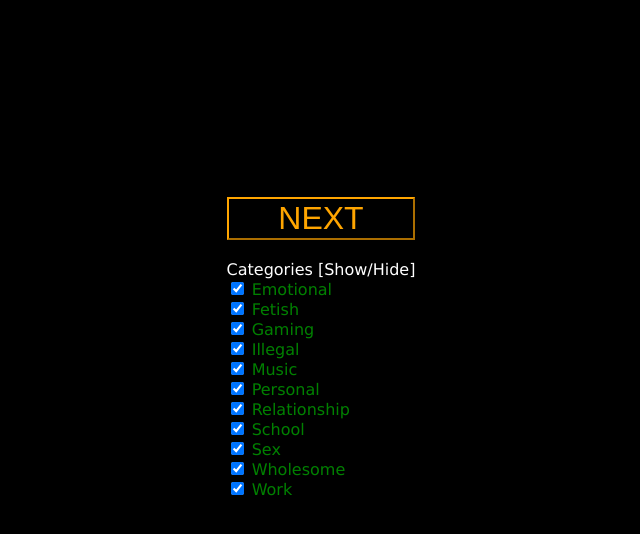
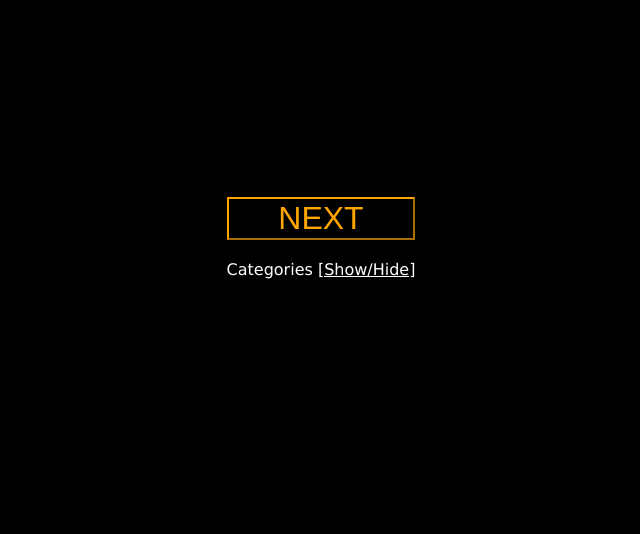
Before and after one commit to yutamago/yutamago.github.io, a plain HTML site: page never/index.html in a window 1280 px wide. Shown: the part 70-604 px from the top of the page, without its empty margins (319-959 px from the left). Drawn offline with Linux system fonts and the light colour scheme.

Commit message:
default hidden cats

```diff
--- a/never/index.html
+++ b/never/index.html
@@ -12,7 +12,7 @@
 <form>
   <button type="button" onclick="selectQuestion()">NEXT</button>
   <span>Categories <a onclick="toggleCats();">[Show/Hide]</a></span>
-  <fieldset id="hideCats" class="">
+  <fieldset id="hideCats" class="hidden">
     <ul id="categories">
     </ul>
   </fieldset>
--- a/never/styles.css
+++ b/never/styles.css
@@ -71,4 +71,5 @@ li > label {
 
 a, li > label {
 	cursor: pointer;
+	text-decoration: underline;
 }
```
